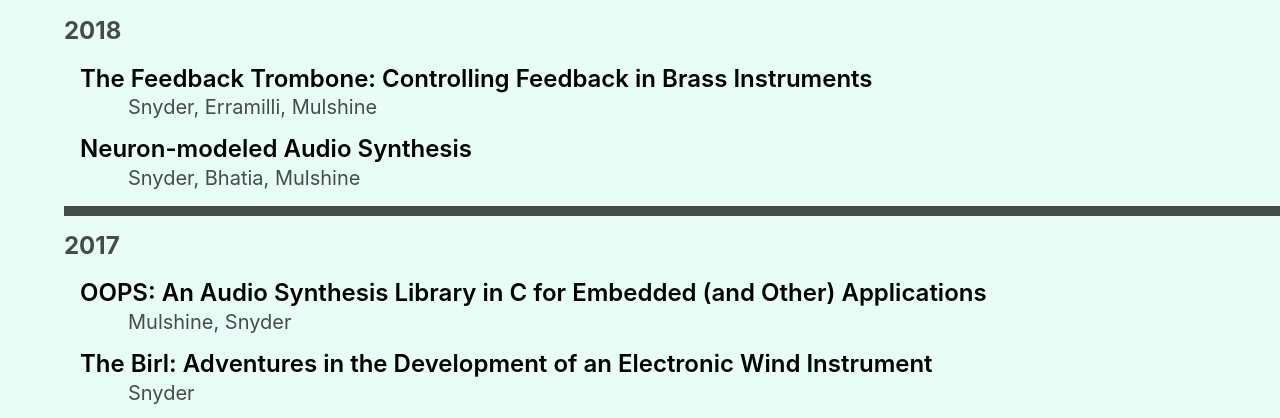
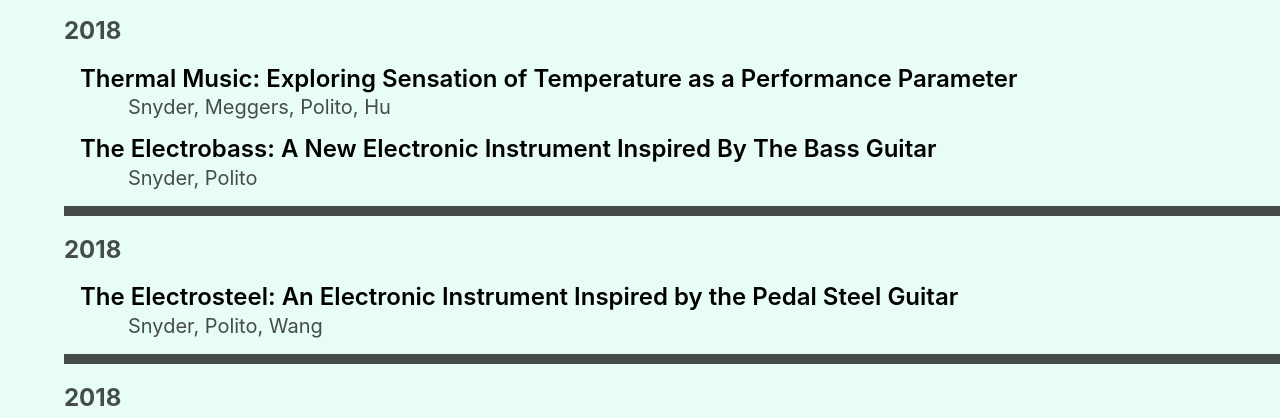
Before and after one commit to NIRL-Princeton/nirl-princeton.github.io, a plain HTML site: page tabs/papers.html in a window 1280 px wide. Shown: the part 360-778 px from the top of the page. Drawn offline with nearby package versions, Linux system fonts and the light colour scheme.

Commit message:
Update papers.html

```diff
--- a/tabs/papers.html
+++ b/tabs/papers.html
@@ -29,6 +29,25 @@
     </div>
 
     <article class="mt0 fl mh5 w-100">
+
+	          <!-- 2024 -->
+
+      <div class="bb-ns pb3">
+      <h2 class="black-70"> 2018 </h2>
+      <dt class="mt0"><a class="ml3 f3 fw6 db black link hover-gold w-80" href="https://www.nime2024.org/program/391/Thermal_Music_NIME_Paper_camera2.pdf">Thermal Music: Exploring Sensation of Temperature as a Performance Parameter</a></dt>
+      <dd class="ml5 mt1 f4">Snyder, Meggers, Polito, Hu</dd>
+
+      <dt class="mt3"><a class="ml3 f3 fw6 db black link hover-gold w-80" href="https://www.nime2024.org/program/389/Electrobass_camera.pdf">The Electrobass: A New Electronic Instrument Inspired By The Bass Guitar</a></dt>
+      <dd class="ml5 mt1 f4">Snyder, Polito</dd>
+      </div>
+
+<!-- 2023 -->
+      <div class="bb-ns pb3">
+      <h2 class="black-70"> 2018 </h2>
+      <dt class="mt0"><a class="ml3 f3 fw6 db black link hover-gold w-80" href="https://nime.org/proceedings/2023/nime2023_57.pdf">The Electrosteel: An Electronic Instrument Inspired by the Pedal Steel Guitar</a></dt>
+      <dd class="ml5 mt1 f4">Snyder, Polito, Wang</dd>
+      </div>
+
 
       <!-- 2018 -->
       <div class="bb-ns pb3">
```
